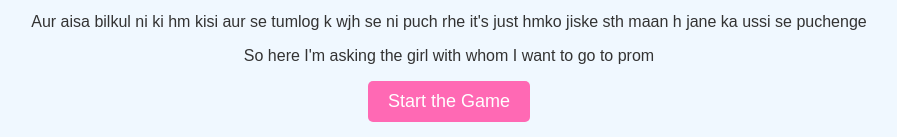
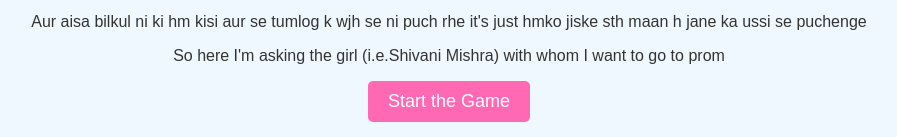
Before and after one commit to shashank-karmali/test, a plain HTML site: page index.html in a window 1280 px wide. Shown: the part 156-293 px from the top of the page, without its empty margins (191-1088 px from the left). Drawn offline with Linux system fonts and the light colour scheme.

Commit message:
Update index.html

```diff
--- a/index.html
+++ b/index.html
@@ -120,7 +120,7 @@
     <p>Thinking to ask you about this from last few days but delay kr rhe the ab koi aur puch le usse phle hm puch lete h 😬</p>
     <p>Hm smne se hi puchne ka soche the but I don't know thoda awkward lg rha tha ya syd fat rha tha.</p>
     <p>Aur aisa bilkul ni ki hm kisi aur se tumlog k wjh se ni puch rhe it's just hmko jiske sth maan h jane ka ussi se puchenge</p>
-    <p>So here I'm asking the girl with whom I want to go to prom</p>
+    <p>So here I'm asking the girl (i.e.Shivani Mishra) with whom I want to go to prom</p>
 
 
     <div id="welcome-section">
```
